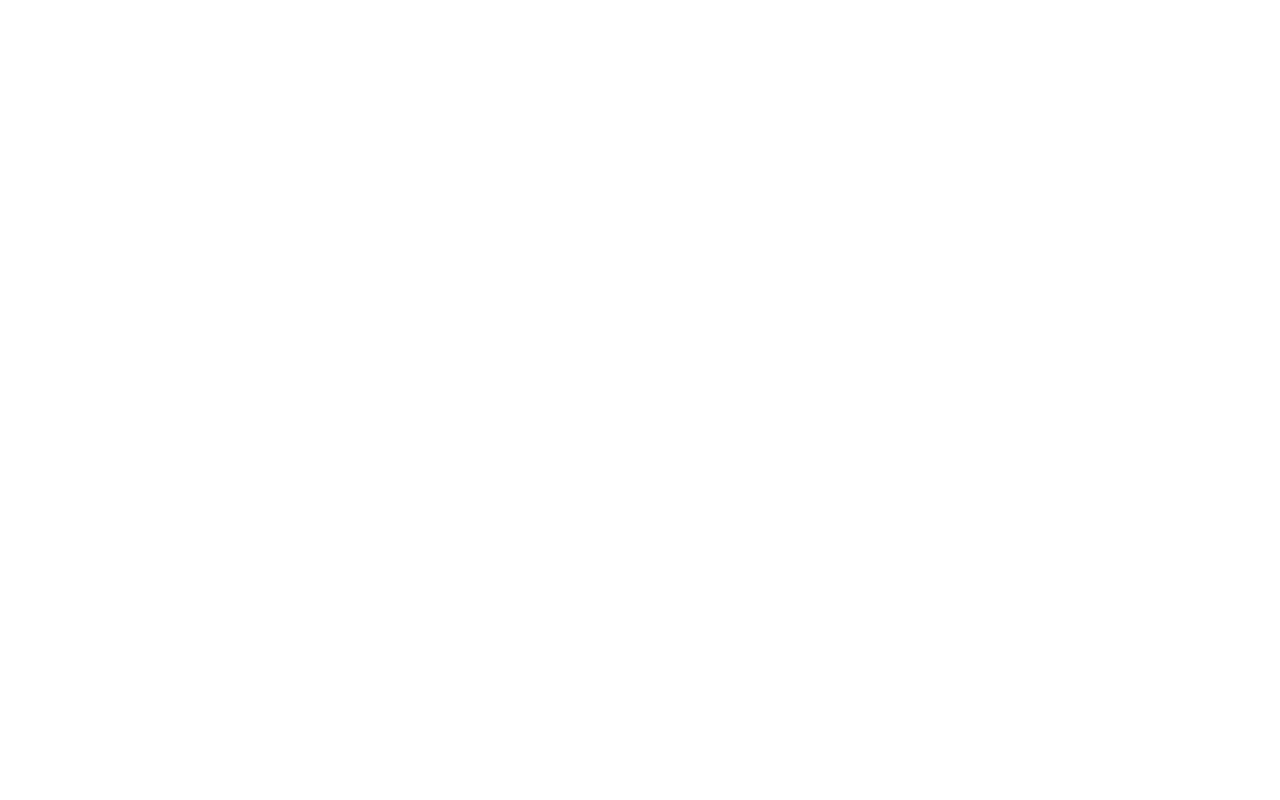
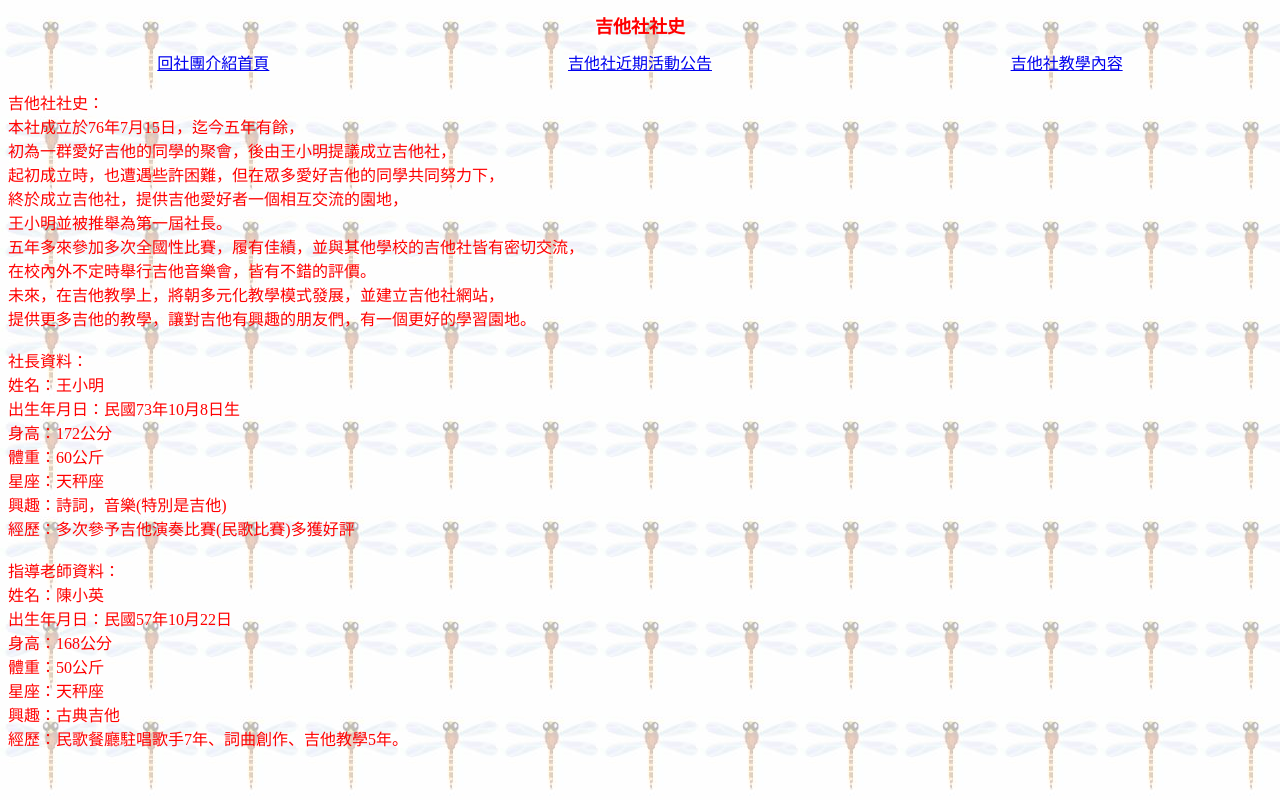
Before and after one commit to ericliliwayne/midtermexam-pra-202205012, a plain HTML site: page guitar_history.html in a window 1280 px wide. Drawn offline with Linux system fonts and the light colour scheme.

Commit message:
新增guitar_history網頁內容並連結到首頁

```diff
--- a/guitar_history.html
+++ b/guitar_history.html
@@ -0,0 +1,67 @@
+<!DOCTYPE html>
+<html lang="en">
+<head>
+    <meta charset="UTF-8">
+    <meta http-equiv="X-UA-Compatible" content="IE=edge">
+    <meta name="viewport" content="width=device-width, initial-scale=1.0">
+    <title>吉他社社史</title>
+    <style>
+        body{
+            font-family: '標楷體';
+            background-image: url(./images/0101.jpg);
+        }
+        h1{
+            font-size: 18px;
+            color: #ff0000;
+            text-align: center;
+        }
+        nav{
+            display: flex;
+            justify-content: space-around;
+        }
+        p{
+            font-size: 16px;
+            color: #ff0000;
+            text-align: left;
+        }
+    </style>
+</head>
+<body>
+    <h1>吉他社社史</h1>
+    <nav>
+        <a href="./index.html" target="_top">回社團介紹首頁</a>
+        <a href="./guitar_event.html">吉他社近期活動公告</a>
+        <a href="./guitar_learning.html">吉他社教學內容</a>
+    </nav>
+    <p>
+吉他社社史：<br>
+本社成立於76年7月15日，迄今五年有餘，<br>
+初為一群愛好吉他的同學的聚會，後由王小明提議成立吉他社，<br>
+起初成立時，也遭遇些許困難，但在眾多愛好吉他的同學共同努力下，<br>
+終於成立吉他社，提供吉他愛好者一個相互交流的園地，<br>
+王小明並被推舉為第一屆社長。<br>
+五年多來參加多次全國性比賽，履有佳績，並與其他學校的吉他社皆有密切交流，<br>
+在校內外不定時舉行吉他音樂會，皆有不錯的評價。<br>
+未來，在吉他教學上，將朝多元化教學模式發展，並建立吉他社網站，<br>
+提供更多吉他的教學，讓對吉他有興趣的朋友們，有一個更好的學習園地。<br>
+<br>
+社長資料：<br>
+姓名：王小明<br>
+出生年月日：民國73年10月8日生<br>
+身高：172公分<br>
+體重：60公斤<br>
+星座：天秤座<br>
+興趣：詩詞，音樂(特別是吉他)<br>
+經歷：多次參予吉他演奏比賽(民歌比賽)多獲好評<br>
+<br>
+指導老師資料：<br>
+姓名：陳小英<br>
+出生年月日：民國57年10月22日<br>
+身高：168公分<br>
+體重：50公斤<br>
+星座：天秤座<br>
+興趣：古典吉他<br>
+經歷：民歌餐廳駐唱歌手7年、詞曲創作、吉他教學5年。<br>
+    </p>
+</body>
+</html>
```
Also changed, not shown: index.html (+1 -1 lines).
